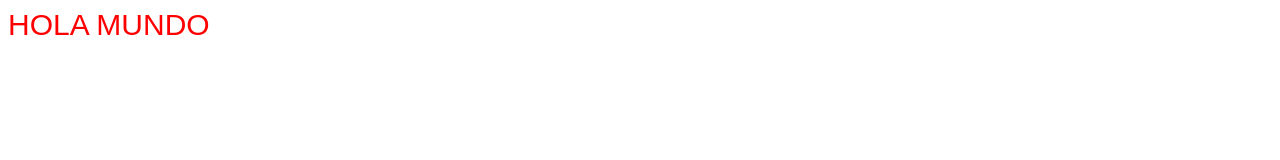
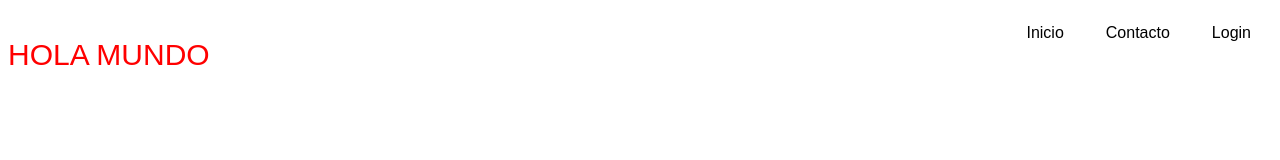
Before and after one commit to pulidopx/front_course, a plain HTML site: page Curso CSS/ejemplo1/index2.html in a window 1280 px wide. Drawn offline with Linux system fonts and the light colour scheme.

Commit message:
Curso 2 de HTML/CSS

```diff
--- a/Curso CSS/ejemplo1/css/global.css
+++ b/Curso CSS/ejemplo1/css/global.css
@@ -129,3 +129,59 @@ p.href-style {
 p.href-style:hover {
     color: cornflowerblue;
 }
+
+p.href-header {
+    color: black;
+    font-size: 16px;
+    text-align: left;
+    font-family: Arial, Helvetica, sans-serif;
+}
+
+p.href-header:hover {
+    color: cornflowerblue;
+}
+
+
+.myButton {
+	box-shadow:inset 0px 1px 0px 0px #bee2f9;
+	background:linear-gradient(to bottom, #63b8ee 5%, #468ccf 100%);
+	background-color:#63b8ee;
+	border-radius:6px;
+	border:1px solid #3866a3;
+	display:inline-block;
+	cursor:pointer;
+	color:#14396a;
+	font-family:Arial;
+	font-size:15px;
+	font-weight:bold;
+    margin-left: 10px;
+    margin-right: 10px;
+	padding:6px 24px;
+	text-decoration:none;
+	text-shadow:0px 1px 0px #7cacde;
+}
+.myButton:hover {
+	background:linear-gradient(to bottom, #468ccf 5%, #63b8ee 100%);
+	background-color:#468ccf;
+}
+.myButton:active {
+	position:relative;
+	top:1px;
+}
+
+
+/*  */
+
+.navigation a {
+    text-decoration: none;
+    font-family: Arial, Helvetica, sans-serif;
+    display: block;
+    padding: 1em;
+    color: black;
+    margin-left: 5px;
+    margin-right: 5px
+}
+
+.navigation a:hover {
+    background: #f8f8f8;
+}
--- a/Curso CSS/ejemplo1/index2.html
+++ b/Curso CSS/ejemplo1/index2.html
@@ -1,7 +1,8 @@
 <html>
     <header>
         <!-- Aquí se ponen etiquetas meta, scripts, link -->
-        <!-- mi comentario -->
+
+        <!-- META -->
         <title>Mi proyecto :)</title>
         <!-- META -->
         <meta name="viewport" content="width=device-width, initial-scale=1, maximum-scale=1">
@@ -9,12 +10,51 @@
         <!-- META -->
 
         <!-- CSS -->
+
+        <!-- CSS -->
+
         <style>
             p {
                color: red;
                font-size: 30;
                font-family: Arial, Helvetica, sans-serif;
             }
+
+            .header {}
+
+            #header {
+                width: 100%;
+                display: flex;
+            }
+
+            .item {
+                width: 50%;
+            }
+
+            .section-1 {
+                display: flex;
+                justify-content: flex-start;
+            }
+
+            .section-2 {
+                display: flex;
+                justify-content: flex-end;
+            }
+
+            .navigation a {
+                text-decoration: none;
+                font-family: Arial, Helvetica, sans-serif;
+                display: block;
+                padding: 1em;
+                color: black;
+                margin-left: 5px;
+                margin-right: 5px
+            }
+
+            .navigation a:hover {
+                background: #f8f8f8;
+            }
+
         </style>
         <!-- CSS -->
 
@@ -24,6 +64,47 @@
     </header>
 
     <body>
-        <p>HOLA MUNDO</p>
+        <!-- doc flex-box https://css-tricks.com/snippets/css/a-guide-to-flexbox/ -->
+        <!-- Barra superior de la pagina -->
+        <!--  -->
+        <div id="header" class="header">
+            <div class="section-1 item">
+                <p>HOLA MUNDO</p>
+            </div>
+            <div class="section-2 item">
+                <div class="navigation">
+                    <a href="#" >Inicio</a>
+                </div>
+
+                <div class="navigation">
+                    <a href="#" >Contacto</a>
+                </div>
+
+                <div class="navigation">
+                    <a href="#" >Login</a>
+                </div>
+            </div>
+        </div>
+        <!-- Barra superior de la pagina -->
+
+
+        <!-- Contenedor Banner -->
+
+        <!-- Contenedor Banner -->
+
+
+        <!-- Contenedor Principal -->
+
+        <!-- Contenedor Principal -->
+
+
+        <!-- Contenedor Principal -->
+
+        <!-- Contenedor Principal -->
+
+
+        <!-- Contenedor Inferior -->
+
+        <!-- Contenedor Inferior -->
     </body>
 </html>
```
Also changed, not shown: Curso CSS/ejemplo1/index.html (+26 -3 lines).
